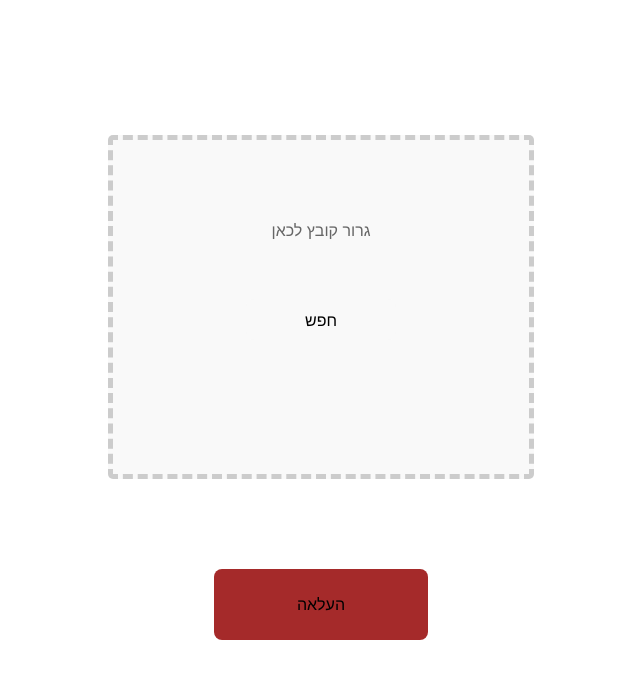
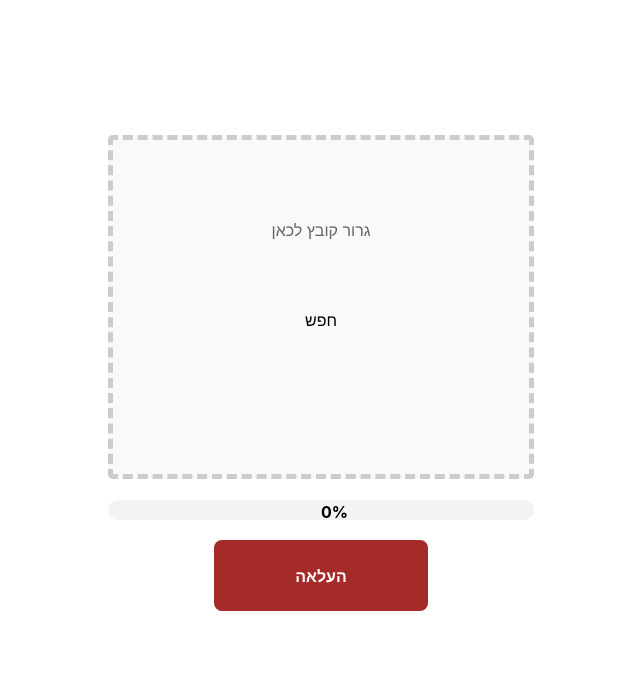
Before and after one commit to innonrivk/division-of-tasks, a React (Vite) app in the folder frontend/: page / in a window 1280 px wide. Shown: the top 678 px of the page, without its empty margins (319-959 px from the left). Built offline with nearby package versions, Linux system fonts and the light colour scheme.

Commit message:
file goes from drag and drop to the upload

```diff
--- a/frontend/package.json
+++ b/frontend/package.json
@@ -10,6 +10,7 @@
     "preview": "vite preview"
   },
   "dependencies": {
+    "axios": "^1.7.9",
     "react": "^18.3.1",
     "react-dom": "^18.3.1",
     "react-drag-drop-files": "^2.4.0",
--- a/frontend/src/Assets/Components/DragAndDrop.jsx
+++ b/frontend/src/Assets/Components/DragAndDrop.jsx
@@ -6,20 +6,21 @@ const fileTypes = ["xls", "xlsx"];
 
 
 function DragAndDrop(props) {
-  const [file, setFile] = useState("")
-
+  const [fileName, setFileName] = useState("")
 useEffect(() => {
-    setFile("")
+    setFileName("")
 
 }, [props.reset])
 
 
   const onDrop = ((acceptedFiles) => {
-    const file = acceptedFiles[0]
-    setFile(file["name"])
+    const newFile = acceptedFiles[0]
+    props.setFile(newFile)
+    setFileName(newFile["name"])
+
     try {
-      if (file) {
-        console.log("file", file)
+      if (newFile) {
+        console.log("file", newFile)
       }
     }
     catch (err) {
@@ -28,10 +29,7 @@ useEffect(() => {
 
   })
 
-  const clickHandler = () => {
-    console.log("click")
-    setFile("")
-  }
+
 
   const { getRootProps, getInputProps, isDragActive } = useDropzone({ onDrop })
 
@@ -41,7 +39,7 @@ useEffect(() => {
       className: `dropzone ${isDragActive ? "dropzone-active" : ""}`,
     })}>
       <input {...getInputProps()} />
-      {file != "" ?  <p>{file}</p>:<p>גרור קובץ לכאן</p>}
+      {fileName != "" ?  <p>{fileName}</p>:<p>גרור קובץ לכאן</p>}
       <button>חפש</button>
 
     </div>
--- /dev/null
+++ b/frontend/src/Assets/Components/FileUploader.css
@@ -0,0 +1,50 @@
+.progress-bar-container {
+    width: 100%;
+    height: 20px;
+    background-color: #f3f3f3;
+    border-radius: 10px;
+    margin: 20px 0;
+    position: relative;
+    display: flex;
+    justify-content: center;
+  }
+
+  .progress-bar {
+    height: 100%;
+    background-color: #4caf50;
+    border-radius: 10px;
+    transition: width 0.3s;
+
+  }
+
+  .progress-bar p {
+    margin: 0;
+    padding: 0;
+    color: rgb(0, 0, 0);
+    font-weight: bold;
+  }
+}
+.component-upload-btn{
+    width: 100%;
+    height: 100%;
+    display:   flex;
+    align-items:end;
+    justify-content: center;
+
+}
+.component-upload-btn button{
+    width: 50%;
+    aspect-ratio: 3;
+    background-color: brown;
+
+
+}
+.component-upload-btn p{
+    margin: 0;
+    padding: 0;
+    color: rgb(255, 255, 255);
+    font-weight: bold;
+}
+.component-upload-btn button:hover{
+    background-color: #8B4513;
+}
--- /dev/null
+++ b/frontend/src/Assets/Components/FileUploader.jsx
@@ -0,0 +1,69 @@
+// FileUploader.jsx
+import React, { useState, useRef, useEffect } from "react";
+import axios from 'axios';
+const CHUNK_SIZE = 1024 * 1024; // 1MB
+import "./FileUploader.css";
+
+const FileUploader = (props) => {
+  const [file, setFile] = useState(null);
+  const [uploadProgress, setUploadProgress] = useState(0);
+  const [isUploading, setIsUploading] = useState(false);
+
+  useEffect(() => {
+    setFile(props.file)
+    console.log("file", props.file)
+  }, [props.file])
+
+  const uploadFile = async () => {
+    if (!file) return;
+
+    setIsUploading(true);
+
+    const formData = new FormData();
+    formData.append("file", file);
+
+    try {
+      await axios.post("http://localhost:3001/file", formData, {
+        headers: {
+          "Content-Type": "multipart/form-data",
+        },
+        onUploadProgress: (progressEvent) => {
+          const percentCompleted = Math.round((progressEvent.loaded * 100) / progressEvent.total);
+          setUploadProgress(percentCompleted);
+        }
+      });
+      alert("File uploaded successfully!");
+    } catch (error) {
+      console.error("Error uploading file:", error);
+      alert("Failed to upload file. Please try again.");
+    } finally {
+      setIsUploading(false);
+      props.setFile(null);
+      props.reset()
+    }
+  };
+
+  return (
+    <div>
+    <div className="progress-bar-container" >
+        <div className="progress-bar"
+          style={{
+            width: `${uploadProgress}%`,
+          }}
+        ><p>{uploadProgress}%</p></div>
+
+      </div>
+      <div className='container-component-upload-btn '>
+        <div className='component-upload-btn'>
+          <button onClick={uploadFile} disabled={isUploading || !file}>
+          {isUploading ? <p>מעלה... </p>: <p>העלאה</p>}
+          </button>
+        </div>
+
+      </div>
+      </div>
+  );
+};
+
+
+export default FileUploader;
--- a/frontend/src/Screens/NameFileUploadScreen.jsx
+++ b/frontend/src/Screens/NameFileUploadScreen.jsx
@@ -1,25 +1,25 @@
 import React, { useState } from 'react'
 import FileBrowser from '../Assets/Components/FileBrowser'
 import DragAndDrop from '../Assets/Components/DragAndDrop'
+import FileUploader from '../Assets/Components/FileUploader'
 import "./NameFileUploadScreen.css"
 function NameFileUploadScreen() {
   const [reset, setReset] = useState(false)
-  const uploadHandler = () => {
+  const [file, setFile] = useState()
+
+  const resetHandler = () => {
     setReset(prev => !prev)
+    setFile(null)
   }
 
   return (
     <div className='container'>
 
       <div className='container-component-drag-and-drop'>
-        <DragAndDrop reset={reset}></DragAndDrop>
+        <DragAndDrop setFile={setFile} reset={reset}></DragAndDrop>
       </div>
-      <div className='container-component-upload-btn '>
-        <div className='component-upload-btn'>
-          <button onClick={uploadHandler}>
-            העלאה
-          </button>
-        </div>
+      <div className="container-component-upload-btn">
+        <FileUploader reset={resetHandler} file={file}></FileUploader>
       </div>
     </div>
   )
```
